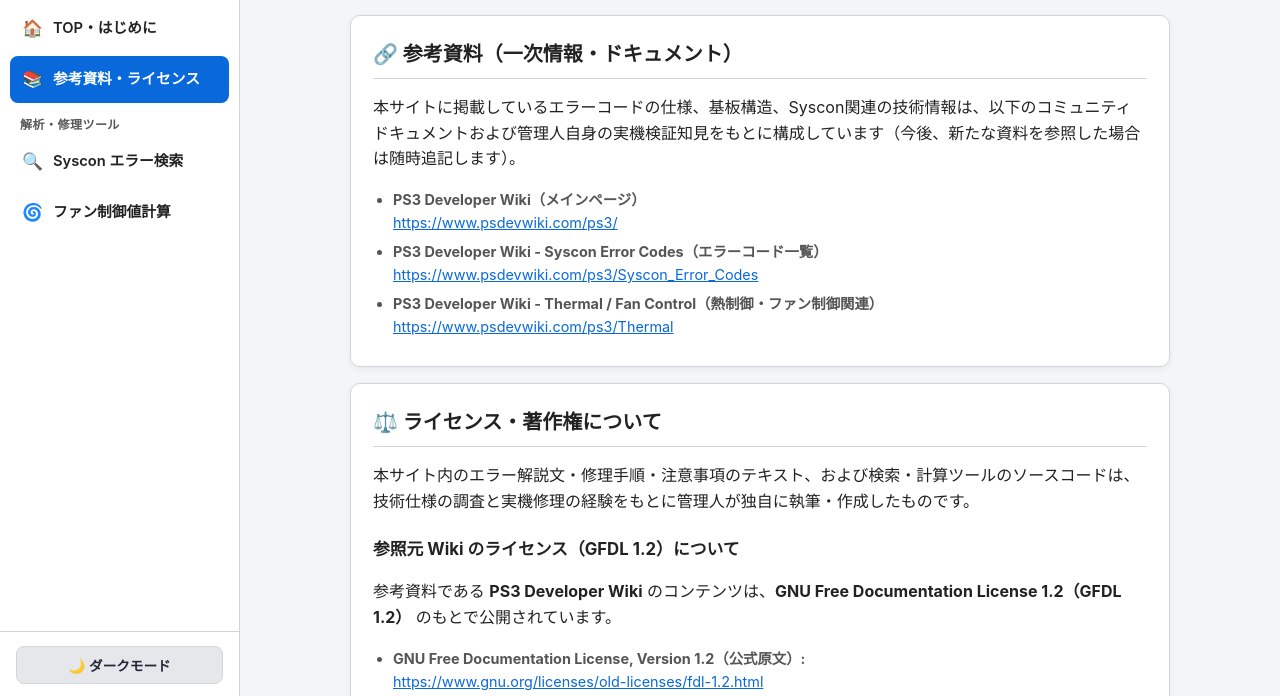
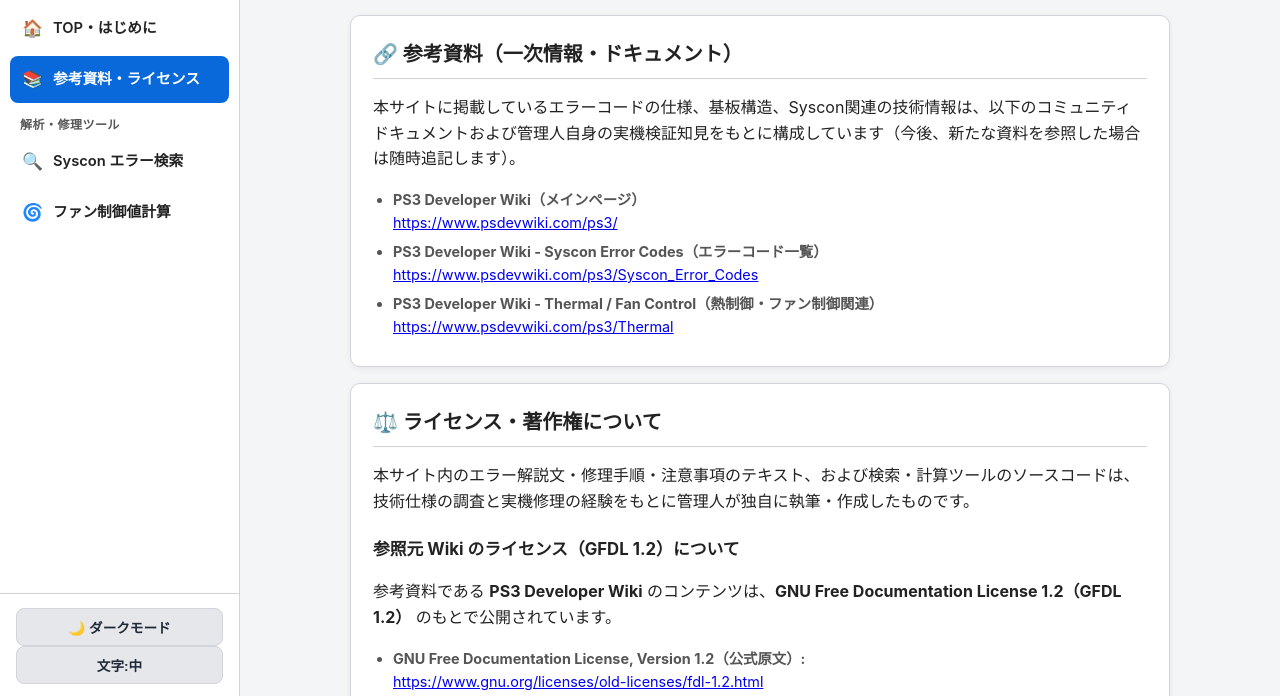
Before and after one commit to kinnnanadan/ps3-syscon-lookup, a plain HTML site: page index.html in a window 1280 px wide. Both pictures are taken after a click on the link "📚 参考資料・ライセンス". Shown: the part 102-798 px from the top of the page. Drawn offline with Linux system fonts and the light colour scheme.

Commit message:
index.html の更新

```diff
--- a/index.html
+++ b/index.html
@@ -11,7 +11,10 @@
   <header class="mobile-header">
     <button id="menuToggle" class="menu-btn" aria-label="メニューを開く">☰</button>
     <span class="mobile-title">PS3 修理・解析DB</span>
-    <button id="themeToggleMobile" class="theme-btn-mini" aria-label="テーマ切替">🌙</button>
+    <div class="header-controls">
+      <button id="fontSizeToggleMobile" class="theme-btn-mini font-btn-mini" aria-label="文字サイズ切替" title="文字・アイコンサイズ変更">文字:中</button>
+      <button id="themeToggleMobile" class="theme-btn-mini" aria-label="テーマ切替" title="ダーク/ライト切替">🌙</button>
+    </div>
   </header>
 
   <!-- スマホでメニューを開いた時の背景暗転オーバーレイ -->
@@ -44,7 +47,10 @@
       </nav>
 
       <div class="sidebar-footer">
-        <button id="themeToggle" class="theme-btn" aria-label="テーマ切替">🌙 ダークモード</button>
+        <div class="sidebar-controls">
+          <button id="themeToggle" class="theme-btn" aria-label="テーマ切替">🌙 ダーク</button>
+          <button id="fontSizeToggle" class="theme-btn font-size-btn" aria-label="文字サイズ切替">文字:中</button>
+        </div>
       </div>
     </aside>
 
@@ -92,9 +98,9 @@
 
             <h3>更新履歴</h3>
             <ul class="changelog-list">
+              <li><strong>2026-11-13:</strong> 文字・アイコンサイズ切替（大・中・小）機能を追加し、スマホ表示の横幅レイアウトを修正。</li>
               <li><strong>2026-11-13:</strong> メインメニューに「📚 参考資料・ライセンス」ページを追加。</li>
               <li><strong>2026-11-13:</strong> 「🌀 ファン制御値計算（% ⇄ 16進数変換）」ツールを追加。</li>
-              <li><strong>2026-11-13:</strong> TOPページ（README・免責事項）とサイドメニューを追加し、複数ツールを格納できる構成へ刷新。</li>
             </ul>
           </div>
         </section>
@@ -118,15 +124,15 @@
             <ul class="changelog-list">
               <li>
                 <strong>PS3 Developer Wiki（メインページ）</strong><br>
-                <a href="https://www.psdevwiki.com/ps3/" target="_blank" rel="noopener noreferrer" style="color: var(--link-color);">https://www.psdevwiki.com/ps3/</a>
+                <a href="https://www.psdevwiki.com/ps3/" target="_blank" rel="noopener noreferrer" class="wrap-link">https://www.psdevwiki.com/ps3/</a>
               </li>
               <li>
                 <strong>PS3 Developer Wiki - Syscon Error Codes（エラーコード一覧）</strong><br>
-                <a href="https://www.psdevwiki.com/ps3/Syscon_Error_Codes" target="_blank" rel="noopener noreferrer" style="color: var(--link-color);">https://www.psdevwiki.com/ps3/Syscon_Error_Codes</a>
+                <a href="https://www.psdevwiki.com/ps3/Syscon_Error_Codes" target="_blank" rel="noopener noreferrer" class="wrap-link">https://www.psdevwiki.com/ps3/Syscon_Error_Codes</a>
               </li>
               <li>
                 <strong>PS3 Developer Wiki - Thermal / Fan Control（熱制御・ファン制御関連）</strong><br>
-                <a href="https://www.psdevwiki.com/ps3/Thermal" target="_blank" rel="noopener noreferrer" style="color: var(--link-color);">https://www.psdevwiki.com/ps3/Thermal</a>
+                <a href="https://www.psdevwiki.com/ps3/Thermal" target="_blank" rel="noopener noreferrer" class="wrap-link">https://www.psdevwiki.com/ps3/Thermal</a>
               </li>
             </ul>
           </div>
@@ -144,7 +150,7 @@
             <ul class="changelog-list">
               <li>
                 <strong>GNU Free Documentation License, Version 1.2（公式原文）:</strong><br>
-                <a href="https://www.gnu.org/licenses/old-licenses/fdl-1.2.html" target="_blank" rel="noopener noreferrer" style="color: var(--link-color);">https://www.gnu.org/licenses/old-licenses/fdl-1.2.html</a>
+                <a href="https://www.gnu.org/licenses/old-licenses/fdl-1.2.html" target="_blank" rel="noopener noreferrer" class="wrap-link">https://www.gnu.org/licenses/old-licenses/fdl-1.2.html</a>
               </li>
               <li>
                 本サイトでは、同Wikiで公開されている技術的仕様（エラーコード番号・ハードウェア仕様等の事実情報）を参照しつつ、初心者にも分かりやすいよう独自の構成・日本語解説でデータベース化を行っています。
```
